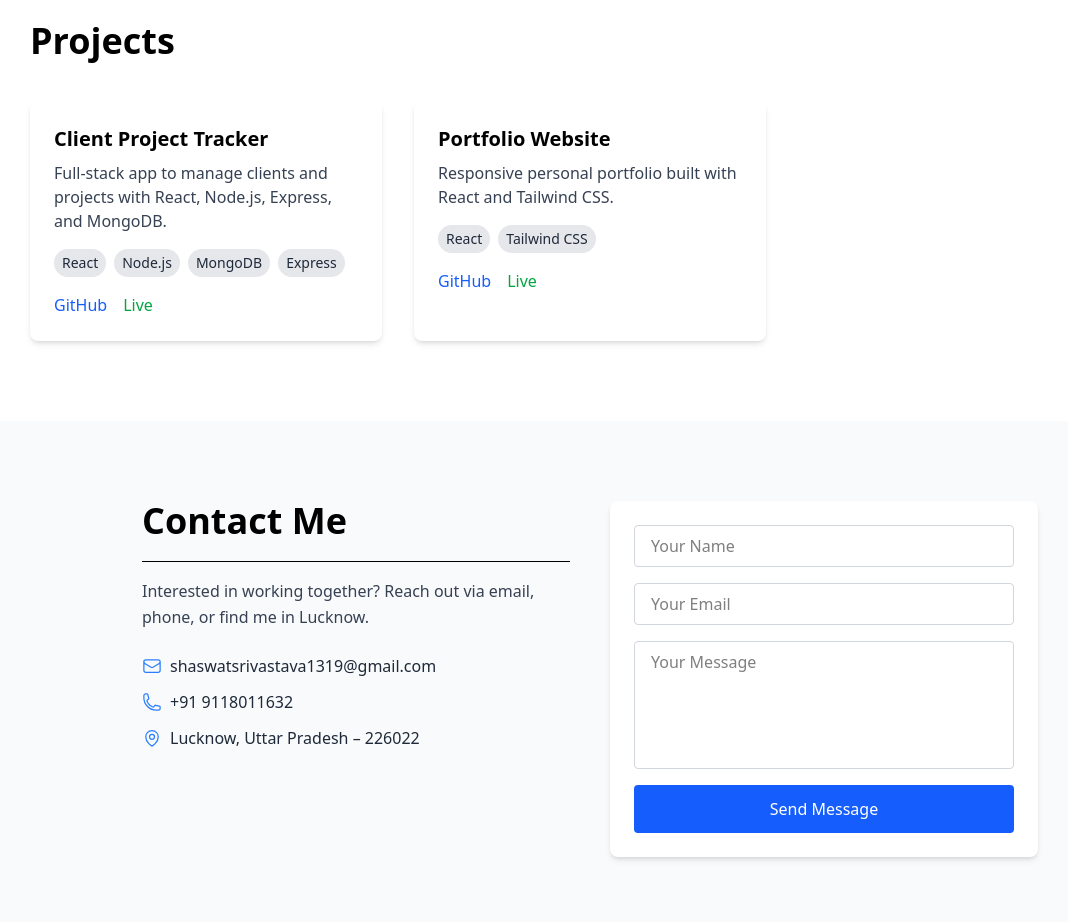
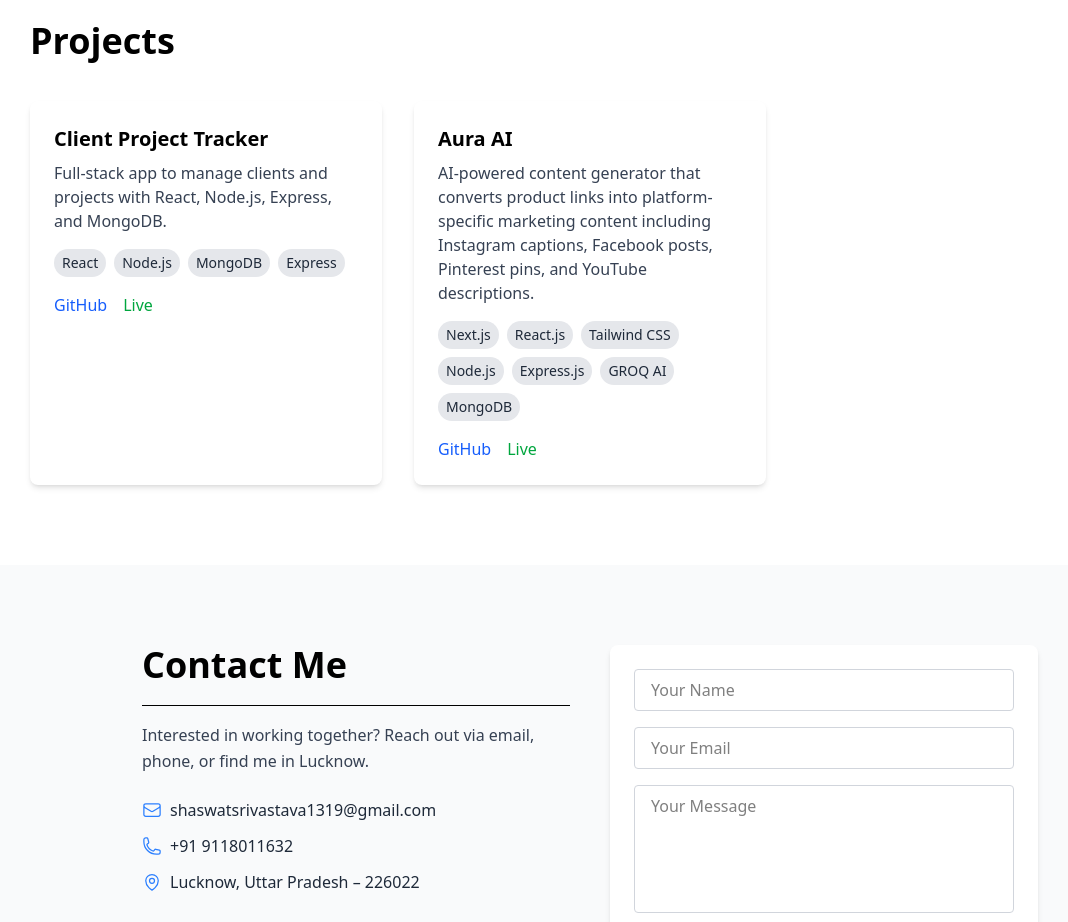
Before and after one commit to Shashwat1319/Portfolio, a React app in the folder client/: page / in a window 1280 px wide. Shown: the part 1660-2582 px from the top of the page, without its empty margins (50-1118 px from the left). Built offline with nearby package versions, Linux system fonts and the light colour scheme; the HTML template or start-up script is replaced by a standard one.

Commit message:
feat: integrate Aura AI project into portfolio with updated metadata and deployment link

```diff
--- a/client/src/data/projects.js
+++ b/client/src/data/projects.js
@@ -8,11 +8,10 @@ export const projects = [
     tech: ["React", "Node.js", "MongoDB", "Express"]
   },
   {
-    id: 2,
-    title: "Portfolio Website",
-    description: "Responsive personal portfolio built with React and Tailwind CSS.",
-    github: "https://github.com/Shashwat1319/Protfolio",
-    live: "/",
-    tech: ["React", "Tailwind CSS"]
-  }
+  id: 2,
+  title: "Aura AI",
+  description: "AI-powered content generator that converts product links into platform-specific marketing content including Instagram captions, Facebook posts, Pinterest pins, and YouTube descriptions.",
+  live: "https://aura-virid-iota-kappa.vercel.app/",
+  tech: ["Next.js", "React.js", "Tailwind CSS", "Node.js", "Express.js", "GROQ AI", "MongoDB"]
+}
 ]
```
Also changed, not shown: 1 other file (tests, documents, lock files or other folders).
